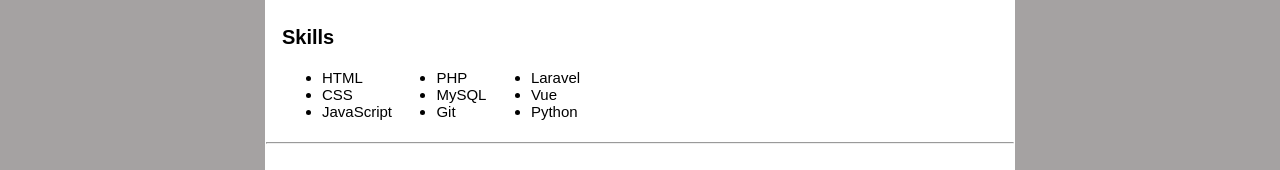
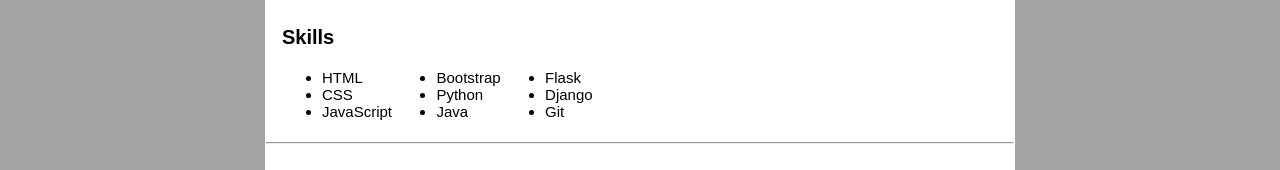
Before and after one commit to leeb2828/my_resume, a plain HTML site: page index.html in a window 1280 px wide. Shown: the part 262-432 px from the top of the page. Drawn offline with Linux system fonts and the light colour scheme; a web font is replaced by a local one.

Commit message:
Update index.html

```diff
--- a/index.html
+++ b/index.html
@@ -52,14 +52,14 @@
                 <li>JavaScript</li>
             </ul>
             <ul class="skillset">
-                <li>PHP</li>
-                <li>MySQL</li>
-                <li>Git</li>
+                <li>Bootstrap</li>
+                <li>Python</li>
+                <li>Java</li>
             </ul>
             <ul class="skillset">
-                <li>Laravel</li>
-                <li>Vue</li>
-                <li>Python</li>
+                <li>Flask</li>
+                <li>Django</li>
+                <li>Git</li>
             </ul>
         </section>
 
```
